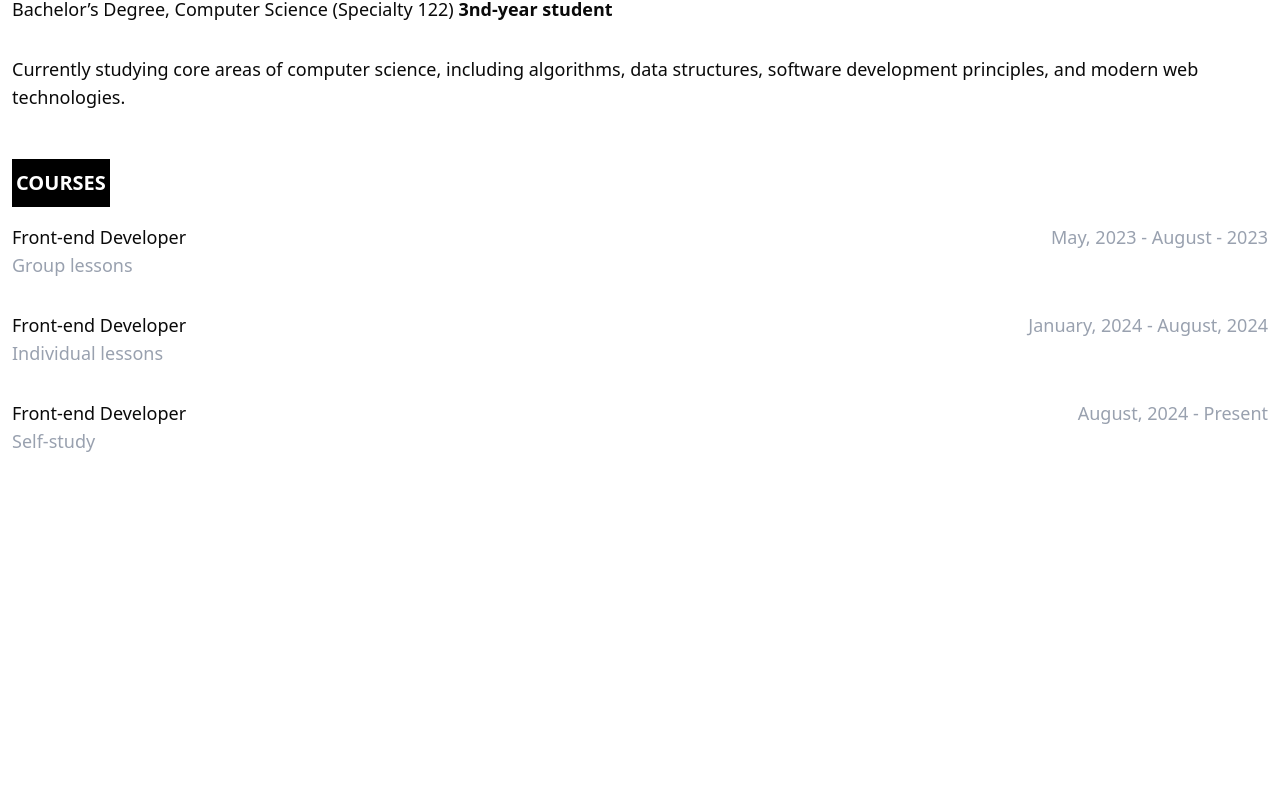
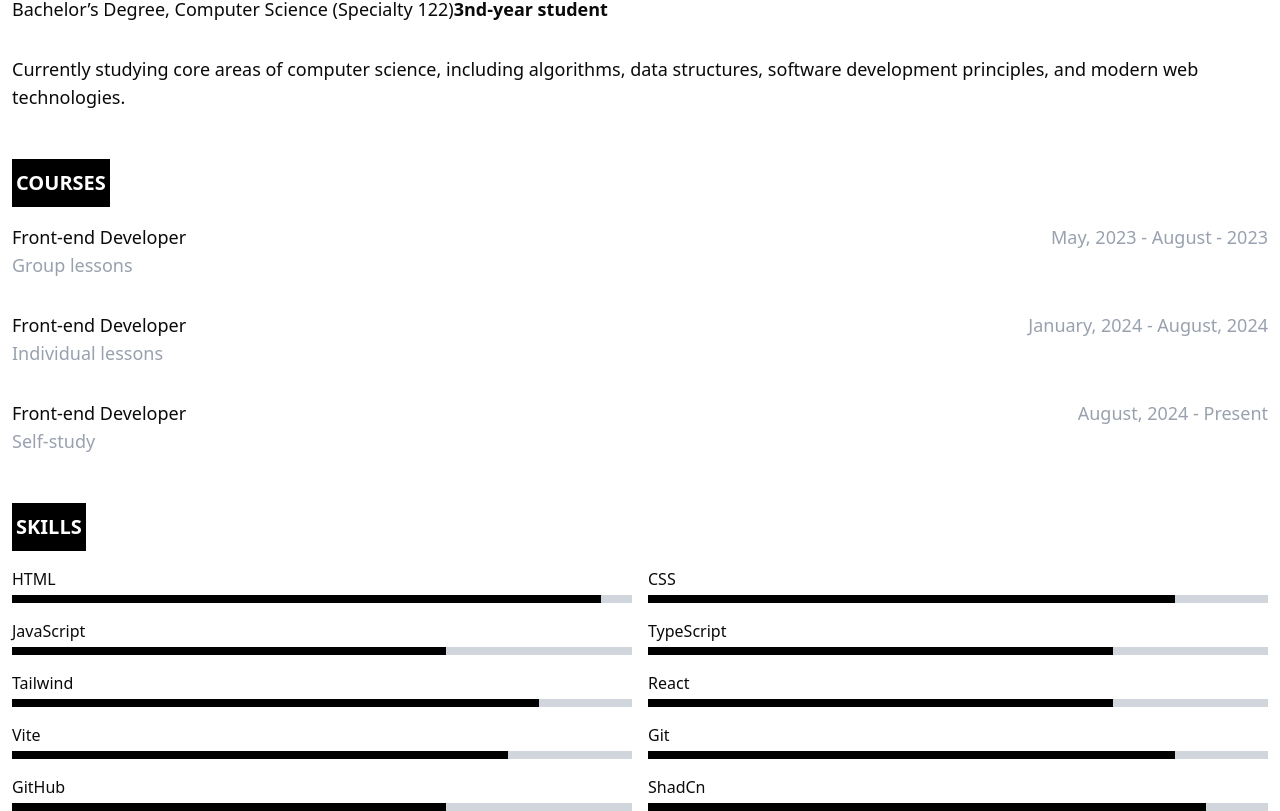
Before and after one commit to WebDevelpr/cv, a React (Vite) app: page / in a window 1280 px wide. Shown: the part 681-1492 px from the top of the page. Before the commit the page ends 1136 px from the top, so only its background shows below. Built offline with nearby package versions, Linux system fonts and the light colour scheme.

Commit message:
add skills section to home-page

```diff
--- a/src/pages/home-page.tsx
+++ b/src/pages/home-page.tsx
@@ -1,4 +1,23 @@
 export const HomePage = () => {
+  const skills = [
+    { name: 'HTML', level: 'w-[95%]' },
+    { name: 'CSS', level: 'w-[85%]' },
+    { name: 'JavaScript', level: 'w-[70%]' },
+    { name: 'TypeScript', level: 'w-[75%]' },
+    { name: 'Tailwind', level: 'w-[85%]' },
+    { name: 'React', level: 'w-[75%]' },
+    { name: 'Vite', level: 'w-[80%]' },
+    { name: 'Git', level: 'w-[85%]' },
+    { name: 'GitHub', level: 'w-[70%]' },
+    { name: 'ShadCn', level: 'w-[90%]' }
+  ]
+
+  const language = [
+    { name: 'Ukrainian', level: 'w-[100%]' },
+    { name: 'Eglish', level: 'w-[89%]' },
+    { name: 'Poland', level: 'w-[40%]' }
+  ]
+
   return (
     <>
       <section className='container mt-12'>
@@ -8,7 +27,7 @@ export const HomePage = () => {
         <div className='mt-4 space-y-2 text-lg'>
           <p>49A Dehtiarivska Street, 01001, Kyiv, Kyiv City, Ukraine </p>
           <p>gudzoniya111@gmail.com</p>
-          <p>Date birth 26.08.2007</p>
+          <p>Date of birth 26.08.2007</p>
           <p>Citizenship: Ukraine</p>
           <p>
             <a
@@ -21,6 +40,7 @@ export const HomePage = () => {
           </p>
         </div>
       </section>
+
       <section className='container mt-12'>
         <div className='flex h-12 w-max items-center justify-center bg-black'>
           <h2 className='m-1 text-xl font-semibold text-white'>EDUCATION</h2>
@@ -33,7 +53,7 @@ export const HomePage = () => {
             <p className='text-gray-400'>2024 - Present</p>
           </div>
           <p>
-            Bachelor’s Degree, Computer Science (Specialty 122){' '}
+            Bachelor’s Degree, Computer Science (Specialty 122)
             <span className='font-semibold'>3nd-year student</span>
           </p>
           <div className='mt-8'>
@@ -45,6 +65,7 @@ export const HomePage = () => {
           </div>
         </div>
       </section>
+
       <section className='container mt-12'>
         <div className='flex h-12 w-max items-center justify-center bg-black'>
           <h2 className='m-1 text-xl font-semibold text-white'>COURSES</h2>
@@ -57,6 +78,7 @@ export const HomePage = () => {
             </div>
             <p className='text-gray-400'>Group lessons</p>
           </div>
+
           <div className='mt-8'>
             <div className='flex justify-between'>
               <p>Front-end Developer </p>
@@ -64,6 +86,7 @@ export const HomePage = () => {
             </div>
             <p className='text-gray-400'>Individual lessons</p>
           </div>
+
           <div className='mt-8'>
             <div className='flex justify-between'>
               <p>Front-end Developer </p>
@@ -73,6 +96,24 @@ export const HomePage = () => {
           </div>
         </div>
       </section>
+
+      <section className='container mt-12'>
+        <div className='flex h-12 w-max items-center justify-center bg-black'>
+          <h2 className='m-1 text-xl font-semibold text-white'>SKILLS</h2>
+        </div>
+
+        <div className='mt-4 grid grid-cols-2 gap-4'>
+          {skills.map((skill) => (
+            <div key={skill.name}>
+              <p className='font-medium'>{skill.name}</p>
+
+              <div className='mt-1 h-2 w-full bg-gray-300'>
+                <div className={`h-full bg-black ${skill.level}`}></div>
+              </div>
+            </div>
+          ))}
+        </div>
+      </section>
     </>
   )
 }
```
